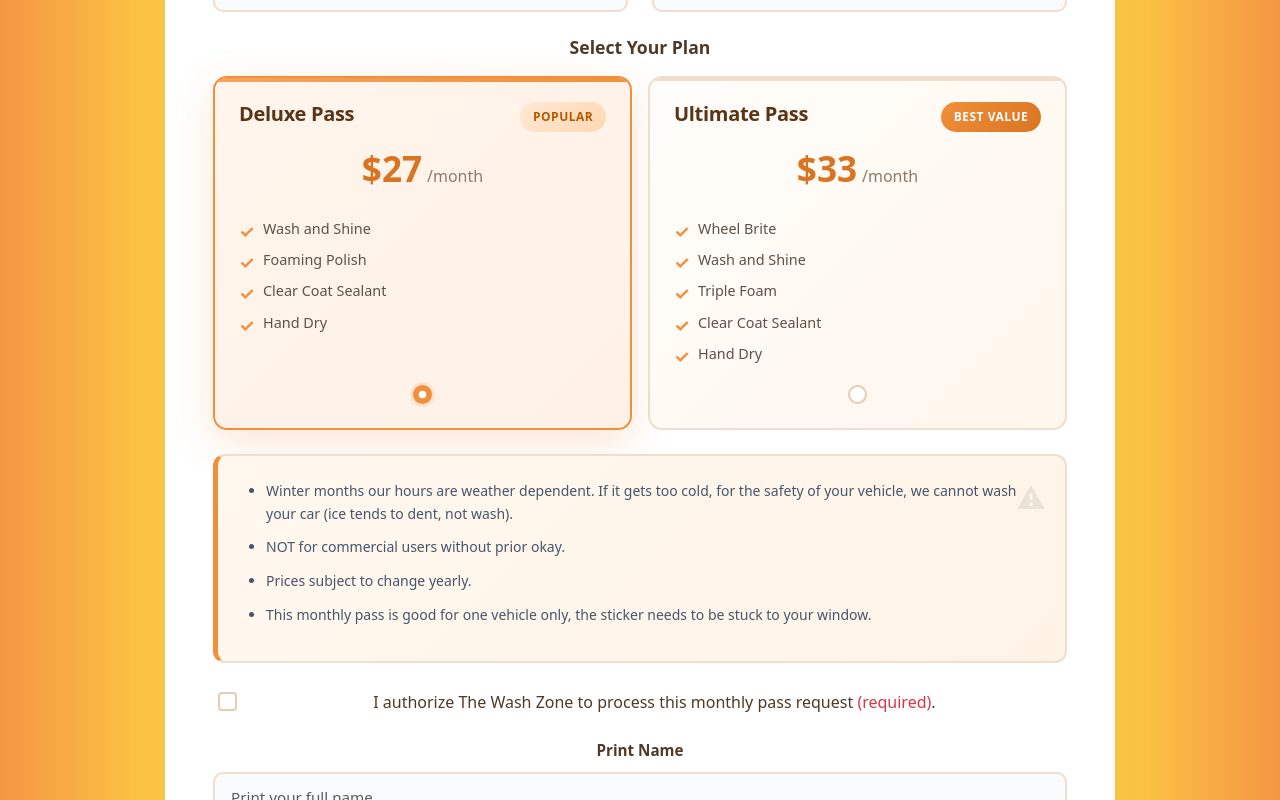
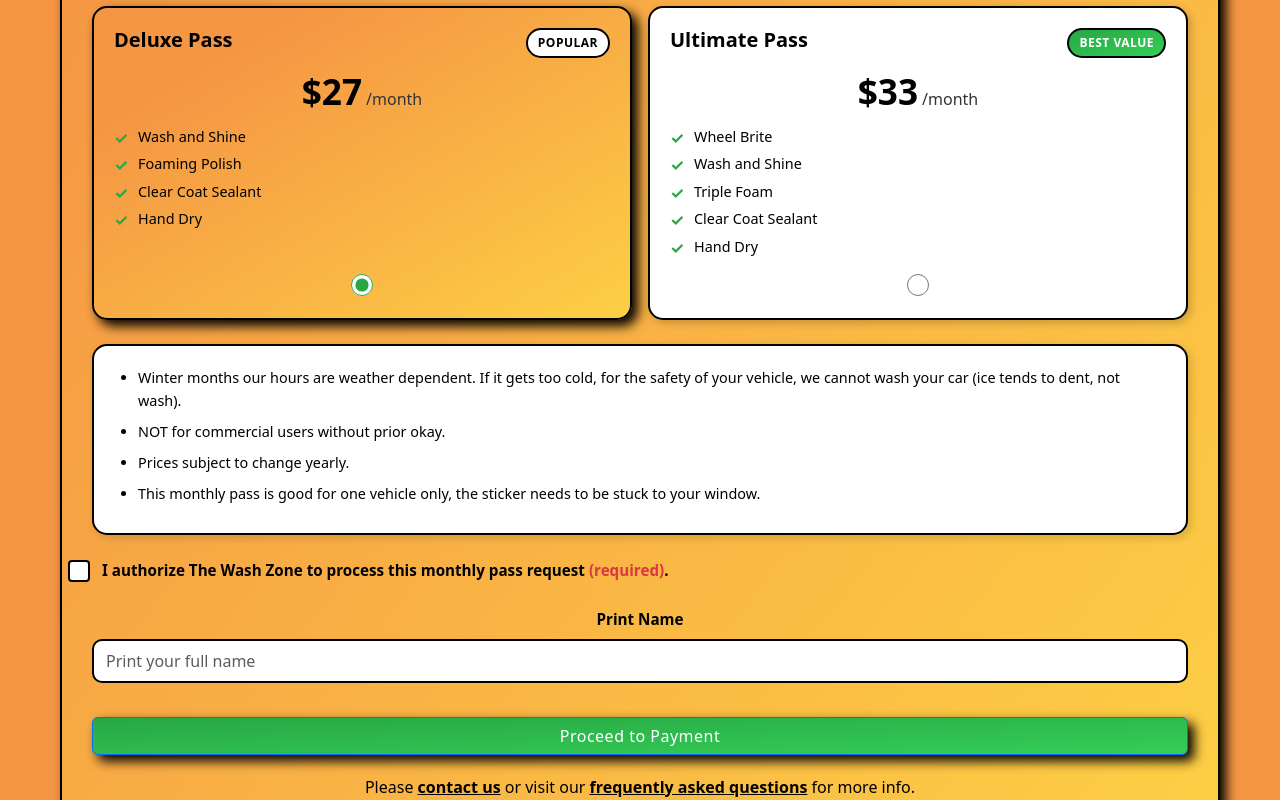
Before and after one commit to TheWashZone/Website, a React (Vite) app in the folder website/: page /monthly-subscription in a window 1280 px wide. Shown: the part 640-1440 px from the top of the page. Built offline with nearby package versions, Linux system fonts and the light colour scheme.

Commit message:
Saving UI for monthly sub page

```diff
--- a/website/src/css/monthly-subscription.css
+++ b/website/src/css/monthly-subscription.css
@@ -1,330 +1,221 @@
+/* Monthly Subscription Page — matches rewards/gift-cards style */
+
+/* ── Page wrapper ── */
+
 .subscription-wrapper {
-  display: flex;
-  justify-content: center;
-  align-items: center;
-  min-height: 100vh;
-  width: 100vw;
-  padding: 0;
-  margin: 0;
-  background: linear-gradient(
-    90deg,
-    #f59644 0%,
-    #fdcf44 14%,
-    #fff6ec 35%,
-    #fff6ec 65%,
-    #fdcf44 86%,
-    #f59644 100%
-  );
-  overflow-y: auto;
-}
-.subscription-contact-cta {
-  margin-top: 1.5rem;
-  text-align: center;
+  max-width: 1200px;
+  margin: 0 auto;
+  padding: 0 20px;
 }
 
-.subscription-contact-cta p {
-  margin: 0;
-  color: #5f5145;
+/* ── Form container (main card) ── */
+
+.subscription-form-container {
+  background: linear-gradient(to bottom right, #F59644 20%, #FDCF44 100%);
+  border: 2px solid black;
+  border-radius: 15px;
+  padding: 30px;
+  box-shadow: 6px 6px 12px black;
+  margin-bottom: 40px;
 }
 
-.subscription-contact-link {
-  color: #d97522;
-  font-weight: 600;
-  text-decoration: underline;
-}
-
-.subscription-contact-link:hover {
-  color: #b9621d;
-}
-.subscription-form-container {
-  background: #fff;
-  width: 100%;
-  max-width: 950px;
-  padding: 3rem;
-  margin: auto;
-  box-shadow: 0 10px 40px rgba(0, 0, 0, 0.05);
-  position: relative;
-  overflow: auto;
-}
-
-.subscription-form-container::before {
-  content: '';
-  position: absolute;
-  top: 0;
-  left: 0;
-  right: 0;
-  height: 6px;
-  background: linear-gradient(90deg, #f6a25f, #f28f3b, #d97522);
-}
-
-.subscription-title {
-  margin-bottom: 0;
-  margin-top: 0;
-  font-weight: 700;
-  color: #5a3415;
-  font-size: 2rem;
-  letter-spacing: -0.5px;
-  display: flex;
-  align-items: center;
-}
+/* ── Header ── */
 
 .subscription-header {
   display: flex;
   align-items: center;
   justify-content: space-between;
   gap: 1rem;
-  margin-bottom: 0.5rem;
+  margin-bottom: 25px;
 }
 
-.subscription-section-label {
-  font-size: 1rem;
+.subscription-title {
+  font-size: 2rem;
   font-weight: 700;
-  color: #5a3415;
-  margin-bottom: 0.85rem;
-  padding-bottom: 0.4rem;
-  border-bottom: 2px solid #efddcd;
-}
-
-.subscription-logo {
-  width: 120px;
-  height: auto;
-  display: block;
-  border-radius: 10px;
-  box-shadow: 0 4px 14px rgba(217, 117, 34, 0.18);
+  color: black;
+  margin: 0;
+  display: flex;
+  align-items: center;
+  gap: 12px;
 }
 
 .subscription-title::before {
   content: '';
   width: 5px;
   height: 32px;
-  background: linear-gradient(180deg, #f6a25f, #f28f3b);
+  background: black;
   border-radius: 3px;
-  margin-right: 1rem;
+  flex-shrink: 0;
 }
 
-.subscription-form {
-  max-width: 100%;
+.subscription-logo {
+  width: 100px;
+  height: auto;
+  display: block;
+  border-radius: 10px;
+  border: 2px solid black;
+  box-shadow: 3px 3px 6px rgba(0, 0, 0, 0.3);
 }
 
+/* ── Section label ── */
+
+.subscription-section-label {
+  font-size: 1rem;
+  font-weight: 700;
+  color: black;
+  margin-bottom: 0.85rem;
+  padding-bottom: 0.4rem;
+  border-bottom: 2px solid black;
+}
+
+/* ── Form inputs ── */
+
 .subscription-form .form-label {
-  color: #4f3928;
+  color: black;
   font-weight: 600;
   font-size: 0.95rem;
-  margin-bottom: 0.6rem;
+  margin-bottom: 0.5rem;
 }
 
 .subscription-form .form-control {
-  border: 2px solid #efddcd;
+  width: 100%;
+  min-height: 44px;
+  border: 2px solid black;
   border-radius: 10px;
-  padding: 0.8rem 1rem;
-  font-size: 0.95rem;
-  background-color: #fafbfc;
-  transition: all 0.3s ease;
+  padding: 8px 12px;
+  background: white;
+  color: black;
+  font-size: 1rem;
+  box-sizing: border-box;
+  transition: box-shadow 0.2s;
 }
 
 .subscription-form .form-control:hover {
-  border-color: #e7ccb3;
-  background-color: #fff;
+  background: white;
 }
 
-.subscription-form .form-control:focus,
-.subscription-form .form-select:focus,
-.card-type-trigger:focus {
-  border-color: #f28f3b;
-  background-color: #fff;
-  box-shadow: 0 0 0 4px rgba(242, 143, 59, 0.12), 0 0 0 0.25rem rgba(242, 143, 59, 0.22);
+.subscription-form .form-control:focus {
+  outline: none;
+  box-shadow: 0 0 0 3px rgba(245, 150, 68, 0.4);
+  border-color: black;
 }
 
-.card-type-dropdown {
-  position: relative;
-  width: 100%;
+.subscription-form .text-muted {
+  color: #555 !important;
+  font-size: 0.85rem;
+  font-weight: 500;
 }
 
-.card-type-trigger {
-  width: 100%;
-  display: flex;
-  justify-content: space-between;
-  align-items: center;
-  border: 2px solid #efddcd;
-  border-radius: 10px;
-  padding: 0.8rem 1rem;
-  font-size: 0.95rem;
-  background-color: #fafbfc;
-  color: #4f3928;
-  cursor: pointer;
-  transition: all 0.3s ease;
-  text-align: left;
-  outline: none;
+/* ── Plan cards ── */
+
+.subscription-plan-row {
+  align-items: stretch;
 }
 
-.card-type-trigger:hover,
-.card-type-trigger.open {
-  border-color: #f28f3b;
-  background-color: #fff;
-  box-shadow: 0 0 0 4px rgba(242, 143, 59, 0.1);
+.subscription-plans-col {
+  display: flex;
+  flex-direction: column;
 }
 
-.card-type-arrow {
-  font-size: 0.7rem;
-  color: #8f7a67;
-  margin-left: 0.5rem;
+.subscription-plan-grid {
+  flex: 1;
 }
 
-.card-type-options {
-  position: absolute;
-  top: calc(100% + 4px);
-  left: 0;
-  right: 0;
-  background: #fff;
-  border: 2px solid #f28f3b;
-  border-radius: 10px;
-  list-style: none;
-  padding: 0.3rem 0;
-  margin: 0;
-  z-index: 100;
-  box-shadow: 0 8px 24px rgba(242, 143, 59, 0.18);
-  overflow: hidden;
-}
-
-.card-type-option {
-  padding: 0.7rem 1rem;
-  font-size: 0.95rem;
-  color: #4f3928;
+.plan-card {
+  background: white;
+  border: 2px solid black;
+  border-radius: 15px;
+  padding: 20px;
   cursor: pointer;
-  transition: background 0.15s ease, color 0.15s ease;
-  outline: none;
-}
-
-.card-type-option:hover,
-.card-type-option:focus {
-  background-color: #fff3e8;
-  color: #d97522;
-  font-weight: 600;
-}
-
-.card-type-option.selected {
-  background-color: #ffe8cc;
-  color: #d97522;
-  font-weight: 700;
-}
-
-/* Plan Cards */
-.plan-card {
-  border: 2px solid #efddcd;
-  border-radius: 14px;
-  padding: 1.5rem;
-  background: linear-gradient(135deg, #fffdfa 0%, #fff6ec 100%);
-  cursor: pointer;
-  transition: all 0.4s cubic-bezier(0.4, 0, 0.2, 1);
+  transition: transform 0.3s ease, box-shadow 0.3s ease;
   position: relative;
-  overflow: hidden;
   display: flex;
   flex-direction: column;
   height: 100%;
-}
-
-.plan-card::before {
-  content: '';
-  position: absolute;
-  top: 0;
-  left: 0;
-  right: 0;
-  height: 3px;
-  background: #efddcd;
-  transition: background 0.3s ease;
+  box-shadow: 3px 3px 8px rgba(0, 0, 0, 0.2);
 }
 
 .plan-card:hover {
-  border-color: #e7ccb3;
   transform: translateY(-4px);
-  box-shadow: 0 12px 32px rgba(242, 143, 59, 0.18);
-}
-
-.plan-card:hover::before {
-  background: #f28f3b;
+  box-shadow: 6px 6px 12px black;
 }
 
 .plan-card.active {
-  border-color: #f28f3b;
-  background: linear-gradient(135deg, #fff5ec 0%, #fff1e6 100%);
-  box-shadow: 0 12px 40px rgba(242, 143, 59, 0.22);
-}
-
-.plan-card.active::before {
-  background: linear-gradient(90deg, #f6a25f, #f28f3b);
-  height: 4px;
+  background: linear-gradient(to bottom right, #F59644 20%, #FDCF44 100%);
+  box-shadow: 6px 6px 12px black;
 }
 
 .plan-card-header {
   display: flex;
   justify-content: space-between;
-  align-items: start;
-  margin-bottom: 1.2rem;
+  align-items: flex-start;
+  margin-bottom: 1rem;
 }
 
 .plan-card-header h3 {
   margin: 0;
-  color: #5a3415;
+  color: black;
   font-size: 1.25rem;
   font-weight: 700;
-  letter-spacing: -0.3px;
 }
 
 .plan-badge {
-  background: linear-gradient(135deg, #ffe8d3, #ffd8b3);
-  color: #b35a00;
-  padding: 0.35rem 0.8rem;
-  border-radius: 20px;
+  background: white;
+  color: black;
+  border: 2px solid black;
+  padding: 4px 10px;
+  border-radius: 999px;
   font-size: 0.75rem;
   font-weight: 700;
+  text-transform: uppercase;
   letter-spacing: 0.5px;
-  text-transform: uppercase;
 }
 
 .plan-badge.best {
-  background: linear-gradient(135deg, #f28f3b, #d97522);
-  color: #fff;
+  background: linear-gradient(to bottom right, #28a745, #34ce57);
+  color: white;
+  border-color: black;
 }
 
 .plan-card-price {
   font-size: 2.2rem;
   font-weight: 700;
-  color: #d97522;
+  color: black;
   margin-bottom: 1rem;
   line-height: 1;
 }
 
 .plan-card-price span {
   font-size: 1rem;
-  color: #8f7a67;
+  color: #333;
   font-weight: 500;
-  margin-left: 0.3rem;
+  margin-left: 4px;
 }
 
 .plan-card-features {
   list-style: none;
   padding: 0;
-  margin: 1rem 0;
+  margin: 0 0 1rem 0;
   display: flex;
   flex-direction: column;
-  gap: 0.6rem;
+  gap: 6px;
   flex: 1;
 }
 
 .plan-card-features li {
-  color: #5f5145;
+  color: black;
   font-size: 0.9rem;
+  padding-left: 1.5rem;
   position: relative;
-  padding-left: 1.5rem;
 }
 
 .plan-card-features li::before {
   content: '✓';
   position: absolute;
   left: 0;
-  color: #f28f3b;
+  color: #28a745;
   font-weight: bold;
-  font-size: 1.1rem;
+  font-size: 1rem;
 }
 
 .plan-card-radio {
@@ -332,120 +223,156 @@
   padding-left: 0;
 }
 
-.subscription-plan-row {
-  align-items: stretch;
-}
-
-.subscription-plans-col,
-.subscription-pass-col {
-  display: flex;
-  flex-direction: column;
-}
-
-.subscription-pass-col {
-  padding-top: 3.15rem;
-}
-
-.subscription-plan-grid {
-  flex: 1;
-}
-
-.pass-number-group {
-  border: 2px solid #efddcd;
-  border-radius: 14px;
-  padding: 0.9rem;
-  margin-top: 0;
-  background: linear-gradient(135deg, #fffdfa 0%, #fff6ec 100%);
-}
-
-.pass-number-group .form-label {
-  margin-bottom: 1rem;
-}
-
-.pass-number-group .form-control {
-  min-height: 3.6rem;
-}
-
+/* Radio inputs inside plan cards */
 .plan-card .form-check-input {
-  width: 1.3em;
-  height: 1.3em;
-  border: 2px solid #e7ccb3;
+  width: 20px;
+  height: 20px;
+  border: 2px solid black;
   cursor: pointer;
-  transition: all 0.2s ease;
-}
-
-.plan-card .form-check-input:hover {
-  border-color: #f28f3b;
+  accent-color: #28a745;
+  transition: all 0.2s;
 }
 
 .plan-card .form-check-input:checked {
-  background-color: #f28f3b;
-  border-color: #f28f3b;
-  box-shadow: 0 0 0 4px rgba(242, 143, 59, 0.2);
+  background-color: #28a745;
+  border-color: #28a745;
 }
 
-/* Form sections with accent */
-.subscription-form > .row {
-  margin-bottom: 1.1rem;
+/* ── Terms box ── */
+
+.subscription-terms {
+  background: white;
+  border: 2px solid black;
+  border-radius: 15px;
+  padding: 20px;
+  margin-bottom: 20px;
+  box-shadow: 3px 3px 8px rgba(0, 0, 0, 0.15);
 }
 
+.subscription-terms ul {
+  margin: 0;
+  padding-left: 1.5rem;
+  color: black;
+}
+
+.subscription-terms ul li {
+  margin-bottom: 8px;
+  font-size: 0.9rem;
+  line-height: 1.6;
+}
+
+.subscription-terms strong {
+  color: black;
+  font-weight: 700;
+}
+
+/* ── Authorization checkbox ── */
+
 .subscription-form .form-check {
-  padding-left: 1.8rem;
-  position: relative;
+  display: flex;
+  align-items: center;
+  gap: 12px;
+  padding-left: 0;
 }
 
 .subscription-form .form-check-input {
-  width: 1.2em;
-  height: 1.2em;
-  border: 2px solid #e7ccb3;
+  appearance: none;
+  -webkit-appearance: none;
+  width: 22px;
+  height: 22px;
+  min-width: 22px;
+  min-height: 22px;
+  border: 2px solid black;
+  border-radius: 5px;
+  background: white;
   cursor: pointer;
-  margin-top: 0.3em;
-  transition: all 0.2s ease;
-}
-
-.subscription-form .form-check-input:hover {
-  border-color: #f28f3b;
-  transform: scale(1.05);
+  flex-shrink: 0;
+  display: inline-flex;
+  align-items: center;
+  justify-content: center;
+  transition: background 0.2s;
+  margin-top: 0;
 }
 
 .subscription-form .form-check-input:checked {
-  background-color: #f28f3b;
-  border-color: #f28f3b;
-  box-shadow: 0 0 0 3px rgba(242, 143, 59, 0.15);
+  background: #28a745;
+  border-color: #28a745;
+}
+
+.subscription-form .form-check-input:checked::after {
+  content: '';
+  display: block;
+  width: 6px;
+  height: 11px;
+  border: 2.5px solid white;
+  border-top: none;
+  border-left: none;
+  transform: rotate(45deg) translate(-1px, -1px);
+}
+
+/* Don't apply custom checkbox styles to radio buttons */
+.subscription-form .plan-card .form-check-input {
+  appearance: auto;
+  -webkit-appearance: auto;
+  border-radius: 50%;
+}
+
+.subscription-form .plan-card .form-check-input::after {
+  display: none;
 }
 
 .subscription-form .form-check-label {
+  color: black;
+  font-weight: 600;
+  font-size: 0.95rem;
   cursor: pointer;
-  color: #4f3928;
-  font-weight: 500;
-  margin-top: 0.2rem;
-  user-select: none;
+  white-space: nowrap;
 }
 
 .subscription-form .form-check-input:checked ~ .form-check-label {
-  color: #f28f3b;
-  font-weight: 600;
+  color: black;
 }
 
+/* ── Validation ── */
+
+.subscription-form .invalid-feedback {
+  display: block;
+  color: #dc3545;
+  font-size: 0.825rem;
+  margin-top: 4px;
+  font-weight: 500;
+}
+
+.subscription-form .is-invalid {
+  border-color: #dc3545 !important;
+}
+
+.subscription-form .is-invalid:focus {
+  box-shadow: 0 0 0 3px rgba(220, 53, 69, 0.2) !important;
+}
+
+/* ── Submit button ── */
+
 .subscription-submit-btn {
-  width: auto;
-  background: linear-gradient(135deg, #f28f3b, #e07e2a);
-  border: none;
-  padding: 0.85rem 2.2rem;
-  font-weight: 700;
-  border-radius: 10px;
-  color: #fff;
-  font-size: 1rem;
+  width: 100%;
+  padding: 12px;
+  background: linear-gradient(to bottom right, #28a745, #34ce57);
+  color: white;
+  border: 2px solid black;
+  border-radius: 15px;
+  font-size: 1.1rem;
+  font-weight: bold;
+  cursor: pointer;
+  box-shadow: 6px 6px 12px black;
+  transition: all 0.3s;
+  margin-top: 10px;
   letter-spacing: 0.5px;
-  transition: all 0.3s ease;
-  box-shadow: 0 4px 20px rgba(242, 143, 59, 0.25);
-  margin-top: 1rem;
 }
 
 .subscription-submit-btn:hover {
+  background: linear-gradient(to bottom right, #218838, #2e9c41);
   transform: translateY(-2px);
-  box-shadow: 0 6px 28px rgba(242, 143, 59, 0.35);
-  background: linear-gradient(135deg, #e07e2a, #cc6f1e);
+  border-color: black;
 }
 
 .subscription-submit-btn:active {
@@ -455,157 +382,107 @@
 .subscription-submit-btn:disabled {
   opacity: 0.6;
   cursor: not-allowed;
+  transform: none;
 }
 
-.subscription-terms {
-  border: 2px solid #efddcd;
-  border-left: 5px solid #f28f3b;
-  border-radius: 12px;
-  padding: 1.5rem;
-  background: linear-gradient(135deg, #fff8ef 0%, #fff3e6 100%);
-  position: relative;
-  overflow: hidden;
-}
-
-.subscription-terms::before {
-  content: '⚠';
-  position: absolute;
-  top: 1.2rem;
-  right: 1.2rem;
-  font-size: 1.8rem;
-  opacity: 0.08;
-}
-
-.subscription-terms ul {
-  margin: 0;
-  padding-left: 1.5rem;
-  color: #44566c;
-  list-style-type: disc;
-}
-
-.subscription-terms ul li {
-  margin-bottom: 0.7rem;
-  font-size: 0.875rem;
-  line-height: 1.6;
-}
-
-.subscription-terms strong {
-  color: #d97522;
-  font-weight: 700;
-}
-
-.subscription-form .invalid-feedback {
-  display: block;
-  color: #e24c4c;
-  font-size: 0.825rem;
-  margin-top: 0.4rem;
-  font-weight: 500;
-}
-
-.subscription-form .is-invalid {
-  border-color: #e24c4c !important;
-}
-
-.subscription-form .is-invalid:focus {
-  box-shadow: 0 0 0 4px rgba(226, 76, 76, 0.1) !important;
-}
+/* ── Status message ── */
 
 .status-text {
   border-radius: 10px;
-  padding: 1.1rem 1.3rem;
+  padding: 12px 16px;
   font-weight: 600;
-  border-left: 5px solid;
-  animation: slideIn 0.3s ease;
-  margin-top: 1rem;
-}
-
-@keyframes slideIn {
-  from {
-    opacity: 0;
-    transform: translateX(-15px);
-  }
-  to {
-    opacity: 1;
-    transform: translateX(0);
-  }
+  border: 2px solid black;
+  margin-top: 12px;
 }
 
 .status-text.success {
-  color: #b35a00;
-  background-color: #fff8ef;
-  border-left-color: #f28f3b;
+  background: white;
+  color: #28a745;
 }
 
 .status-text.error {
-  color: #c0392b;
-  background-color: #fff5f5;
-  border-left-color: #c0392b;
+  background: white;
+  color: #dc3545;
 }
 
-.subscription-form .text-muted {
-  color: #8f7a67 !important;
-  font-size: 0.85rem;
-  font-weight: 500;
+/* ── Contact CTA ── */
+
+.subscription-contact-cta {
+  margin-top: 20px;
+  text-align: center;
 }
 
-/* Responsive */
-@media (max-width: 1200px) {
-  .subscription-form-container {
-    padding: 2.5rem;
-  }
+.subscription-contact-cta p {
+  margin: 0;
+  color: black;
+  font-size: 1rem;
 }
 
-@media (max-width: 991.98px) {
-  .subscription-pass-col {
-    padding-top: 0;
-  }
+.subscription-contact-link {
+  color: black;
+  font-weight: 700;
+  text-decoration: underline;
 }
 
-@media (max-width: 768px) {
-  .subscription-wrapper {
-    padding: 0;
+.subscription-contact-link:hover {
+  opacity: 0.7;
 }
 
-  .subscription-form-container {
-    padding: 1.5rem;
+/* ── Pass number group ── */
+
+.pass-number-group {
+  background: white;
+  border: 2px solid black;
+  border-radius: 15px;
+  padding: 15px;
+  margin-top: 0;
 }
 
-  .subscription-header {
-    align-items: flex-start;
+.pass-number-group .form-control {
+  min-height: 44px;
 }
 
+/* ── Responsive ── */
+
+@media (max-width: 768px) {
   .subscription-title {
     font-size: 1.5rem;
   }
 
   .subscription-logo {
-    width: 92px;
+    width: 72px;
+  }
+
+  .subscription-form-container {
+    padding: 20px;
   }
 
   .plan-card {
-    padding: 1.2rem;
-  }
-
-  .plan-card-header h3 {
-    font-size: 1.1rem;
+    padding: 15px;
   }
 
   .plan-card-price {
     font-size: 1.8rem;
   }
 
+  .subscription-submit-btn {
+    font-size: 1rem;
+  }
+
   .pass-number-group {
     padding: 0;
     border: none;
     background: transparent;
+    box-shadow: none;
+  }
 }
 
-  .pass-number-group .form-control {
-    min-height: 3rem;
+@media (max-width: 480px) {
+  .subscription-form-container {
+    padding: 15px;
   }
 
-  .subscription-submit-btn {
-    padding: 0.95rem 1.5rem;
-    font-size: 0.95rem;
+  .plan-card-header h3 {
+    font-size: 1.1rem;
   }
 }
```
Lines whose indentation alone changed are shown as unchanged.
